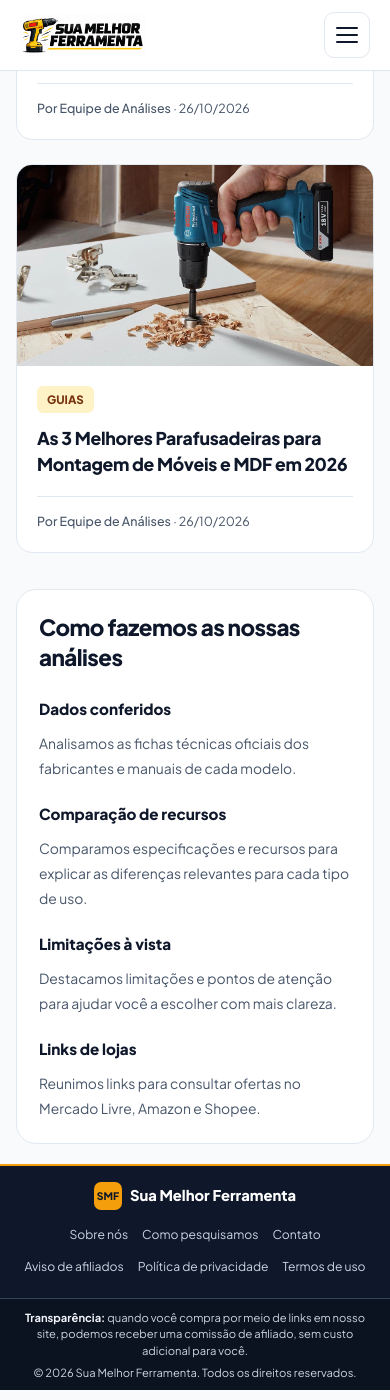
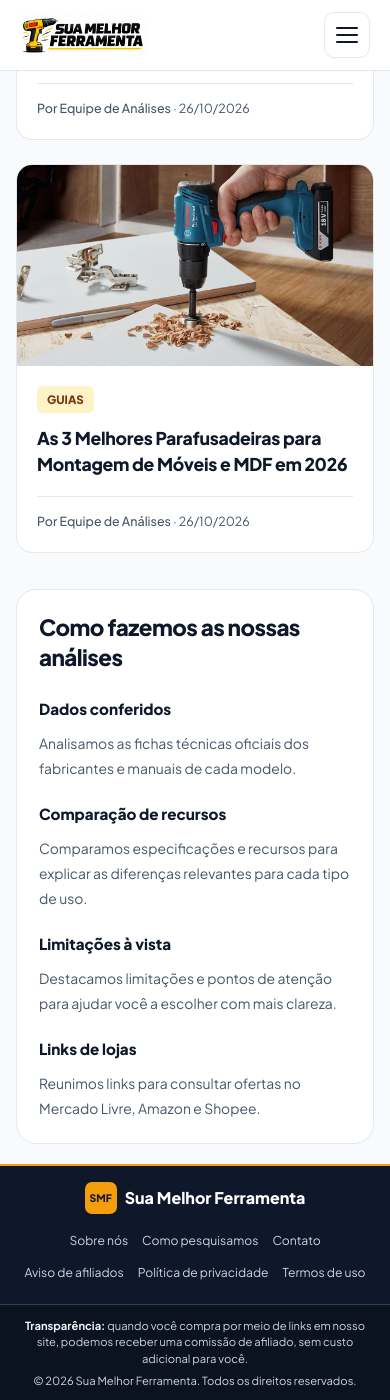
Before and after one commit to membroequipe/SiteReview, a Jekyll site: the page built from index.html, in a window 390 px wide and 1400 px high, scrolled down 4378 px. Built offline with Jekyll 4.4.1, drawn with Linux system fonts in a browser that asks for light colours.

Commit message:
Update style.css

```diff
--- a/assets/css/style.css
+++ b/assets/css/style.css
@@ -2066,12 +2066,9 @@
 }
 
 
-/* -----------------------------------------
+/* --------------------------------------
    FAQ E BLOCOS RETRÁTEIS ANTIGOS
-
-   Estiliza details fora das caixas de sumário,
-   mesmo quando não possuem a classe faq-item.
-   ----------------------------------------- */
+   -------------------------------------- */
 
 .post-content details:not(:where(
     .toc-box,
@@ -2163,8 +2160,6 @@
 
 
 
-
-
 /* =========================================
    FOOTER COMPACTO — SUA MELHOR FERRAMENTA
    Desktop, tablet e mobile
@@ -2179,19 +2174,21 @@
     line-height: 1.5;
 }
 
-/* Container principal */
+/* Estrutura principal */
+
 .site-footer .site-footer-container {
     display: grid;
     grid-template-columns: 1fr;
     gap: 12px;
-
     width: 100%;
     max-width: 1240px;
     margin: 0 auto;
     padding: 20px 24px;
-}
-
-/* Marca e descrição */
+    box-sizing: border-box;
+}
+
+/* Marca e apresentação */
+
 .site-footer .footer-col-about {
     display: flex;
     align-items: center;
@@ -2217,11 +2214,9 @@
     flex: 0 0 32px;
     width: 32px;
     height: 32px;
-
     background: #f59e0b;
     color: #0f172a;
     border-radius: 7px;
-
     font-size: 0.65rem;
     font-weight: 800;
     line-height: 1;
@@ -2245,15 +2240,14 @@
     line-height: 1.5;
 }
 
-/* Link de metodologia */
+/* Link da metodologia */
+
 .site-footer .footer-methodology-link {
     display: inline-flex;
     align-items: center;
     gap: 5px;
-
     min-height: 32px;
     padding: 4px 0;
-
     color: #fcd34d;
     font-size: 0.78rem;
     font-weight: 700;
@@ -2265,13 +2259,13 @@
     text-decoration: underline;
 }
 
-/* Grupos de navegação */
+/* Navegação horizontal */
+
 .site-footer .footer-col-links {
     display: flex;
     align-items: center;
     justify-content: center;
     flex-wrap: wrap;
-
     gap: 8px 18px;
     min-width: 0;
     margin: 0;
@@ -2279,8 +2273,9 @@
     border: 0;
 }
 
-/* Mantém os títulos para acessibilidade,
-   sem ocupar espaço visual */
+/* Títulos ocultos visualmente,
+   mas disponíveis para acessibilidade */
+
 .site-footer .footer-subtitle {
     position: absolute;
     width: 1px;
@@ -2293,13 +2288,11 @@
     border: 0;
 }
 
-/* Links distribuídos horizontalmente */
 .site-footer .footer-nav {
     display: flex;
     align-items: center;
     justify-content: center;
     flex-wrap: wrap;
-
     gap: 4px 18px;
     margin: 0;
     padding: 0;
@@ -2315,10 +2308,8 @@
 .site-footer .footer-nav a {
     display: inline-flex;
     align-items: center;
-
     min-height: 32px;
     padding: 4px 0;
-
     color: #cbd5e1;
     font-size: 0.8rem;
     line-height: 1.4;
@@ -2331,14 +2322,18 @@
     text-underline-offset: 3px;
 }
 
-/* Foco acessível */
+/* Acessibilidade */
+
 .site-footer a:focus-visible {
     outline: 2px solid #fcd34d;
     outline-offset: 3px;
     border-radius: 3px;
 }
 
-/* Faixa inferior */
+/* =========================================
+   FAIXA INFERIOR CENTRALIZADA
+   ========================================= */
+
 .site-footer .footer-bottom {
     background: #0b1220;
     border-top: 1px solid #334155;
@@ -2346,28 +2341,29 @@
 
 .site-footer .footer-bottom-container {
     display: flex;
+    flex-direction: column;
     align-items: center;
-    justify-content: space-between;
-    flex-wrap: wrap;
-    gap: 8px 24px;
-
+    justify-content: center;
+    gap: 6px;
     width: 100%;
     max-width: 1240px;
     margin: 0 auto;
     padding: 12px 24px;
+    box-sizing: border-box;
+    text-align: center;
 }
 
 .site-footer .footer-disclosure,
 .site-footer .footer-copyright {
-    min-width: 0;
-    margin: 0;
+    flex: none;
+    width: 100%;
+    max-width: 900px;
+    min-width: 0;
+    margin: 0 auto;
     color: #cbd5e1;
     font-size: 0.72rem;
     line-height: 1.5;
-}
-
-.site-footer .footer-disclosure {
-    flex: 1 1 420px;
+    text-align: center;
 }
 
 .site-footer .footer-disclosure strong {
@@ -2375,100 +2371,45 @@
     font-weight: 700;
 }
 
-.site-footer .footer-copyright {
-    flex: 0 1 auto;
-    text-align: right;
-}
-
-/* =========================================
-   TABLET
-   ========================================= */
-
-@media (max-width: 960px) {
+/* =========================================
+   RESPONSIVIDADE
+   ========================================= */
+
+@media (max-width: 600px) {
+
+    .site-footer {
+        margin-top: 18px;
+    }
+
     .site-footer .site-footer-container {
         gap: 10px;
-        padding: 18px 20px;
+        padding: 16px;
     }
 
     .site-footer .footer-col-about {
-        gap: 6px 14px;
+        gap: 6px 12px;
     }
 
     .site-footer .footer-nav {
         gap: 4px 14px;
     }
-}
-
-/* =========================================
-   MOBILE
-   ========================================= */
-
-@media (max-width: 600px) {
-    .site-footer {
-        margin-top: 18px;
-    }
-
-    .site-footer .site-footer-container {
-        gap: 8px;
-        padding: 16px;
-    }
-
-    .site-footer .footer-col-about {
-        gap: 6px 12px;
-    }
-
-    .site-footer .footer-brand-mark {
-        flex-basis: 28px;
-        width: 28px;
-        height: 28px;
-    }
-
-    .site-footer .footer-title {
-        font-size: 0.92rem;
-    }
-
-    .site-footer .footer-text {
-        font-size: 0.75rem;
-        line-height: 1.4;
-    }
-
-    .site-footer .footer-methodology-link {
-        font-size: 0.75rem;
-    }
-
-    .site-footer .footer-col-links {
-        gap: 0 12px;
-    }
-
-    .site-footer .footer-nav {
-        gap: 2px 14px;
-    }
 
     .site-footer .footer-nav a {
-        min-height: 32px;
         font-size: 0.76rem;
-        padding: 4px 0;
     }
 
     .site-footer .footer-bottom-container {
-        flex-direction: column;
-        align-items: center;
         gap: 6px;
-        padding: 10px 16px;
-        text-align: center;
+        padding: 12px 16px;
     }
 
     .site-footer .footer-disclosure,
     .site-footer .footer-copyright {
-        flex: none;
-        width: 100%;
-        text-align: center;
         font-size: 0.7rem;
         line-height: 1.45;
     }
 }
 
-/* Redução de movimento */
 @media (prefers-reduced-motion: reduce) {
     .site-footer a {
         transition: none;
```
